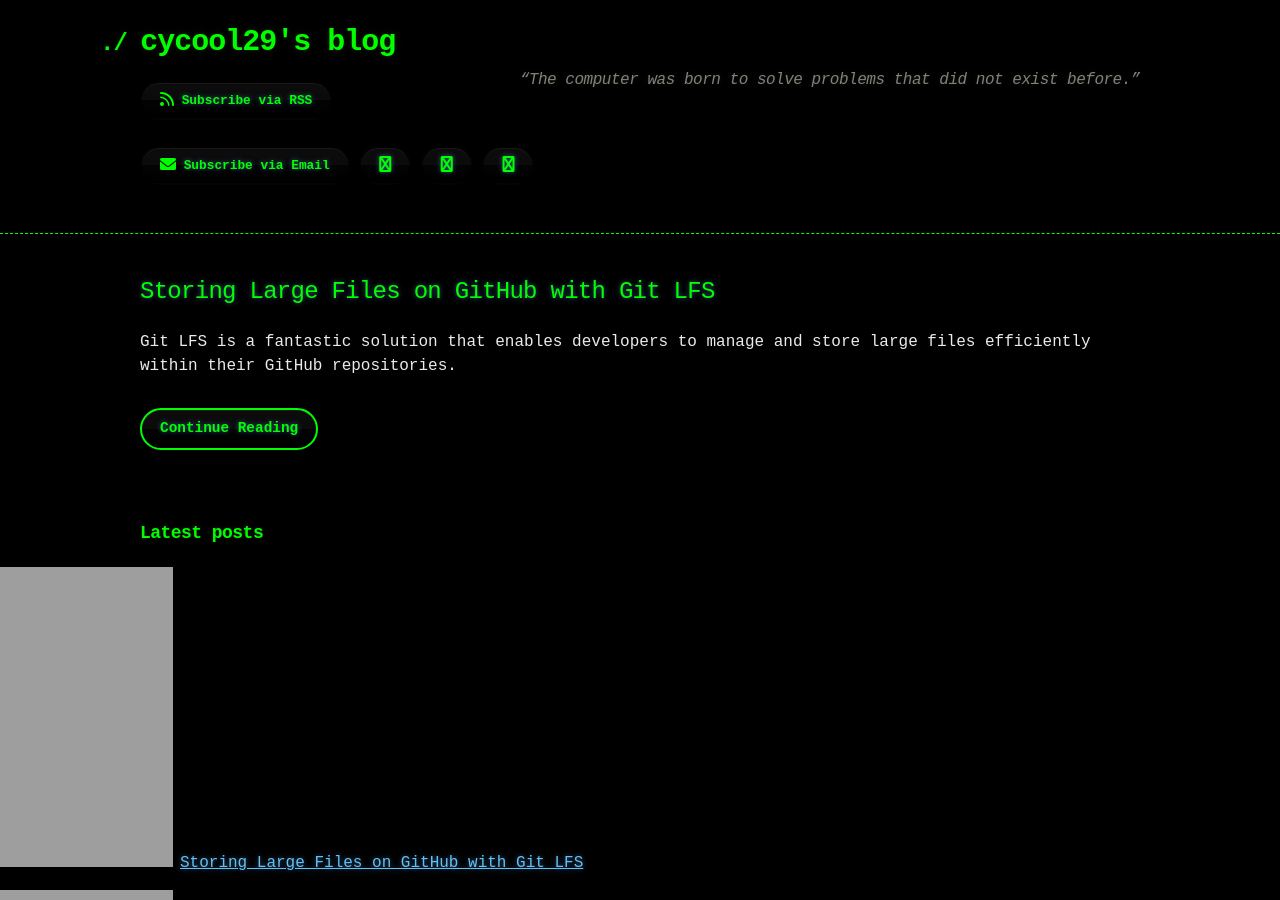
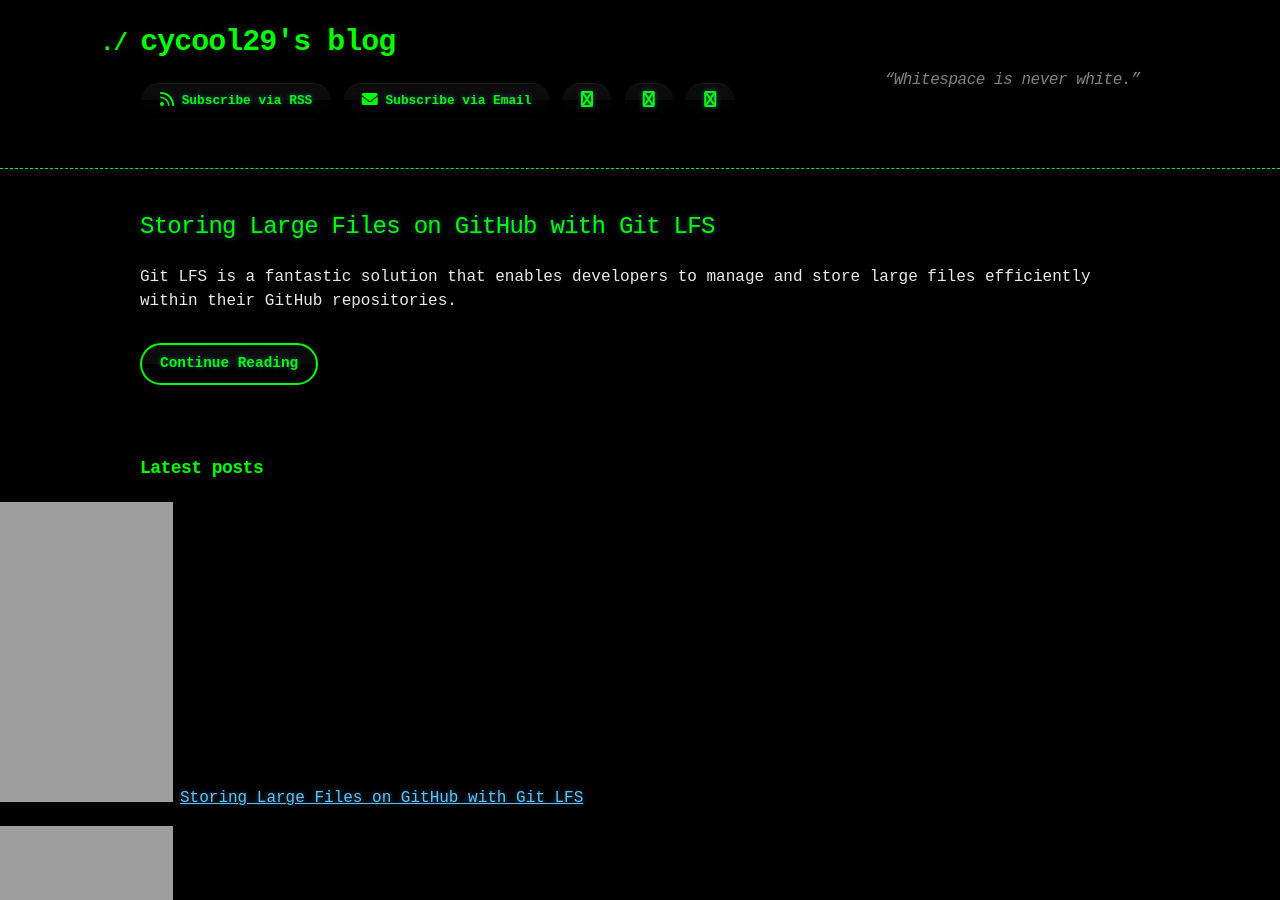
Before and after one commit to cycool29/cycool29.github.io, a Jekyll site: the page built from index.md, in a window 1280 px wide and 900 px high. Built offline with Jekyll 4.4.1, drawn with Linux system fonts in a browser that asks for light colours; a style sheet for code colours, icons or effects is not loaded.

Commit message:
Update quotes

```diff
--- a/_config.yml
+++ b/_config.yml
@@ -1,5 +1,5 @@
 title: cycool29's blog
-description: "“The computer was born to solve problems that did not exist before.” "
+description: "“Whitespace is never white.” "
 bio: A high school student. Intermediate in Python, Git, Bash. Learning JavaScript. He/Him. "
 author: cycool29
 url: https://cycool29.github.io
```
